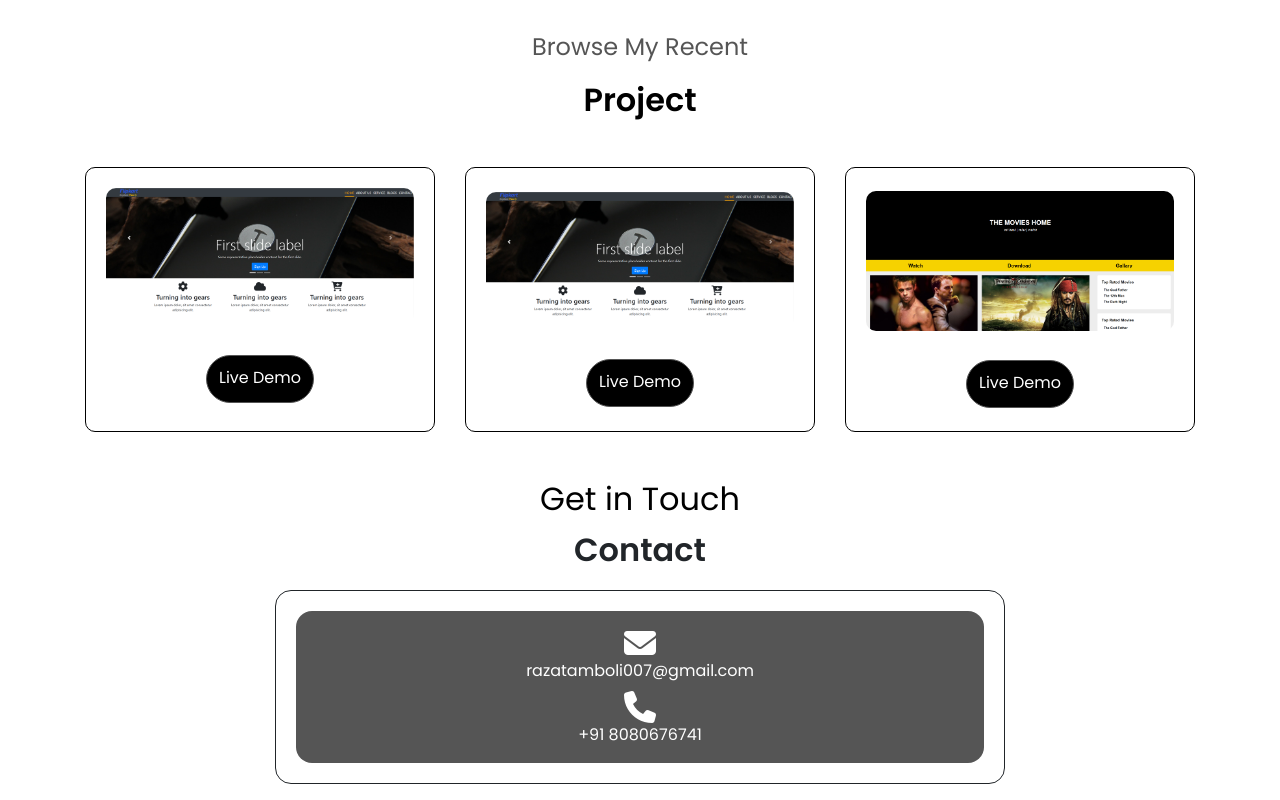
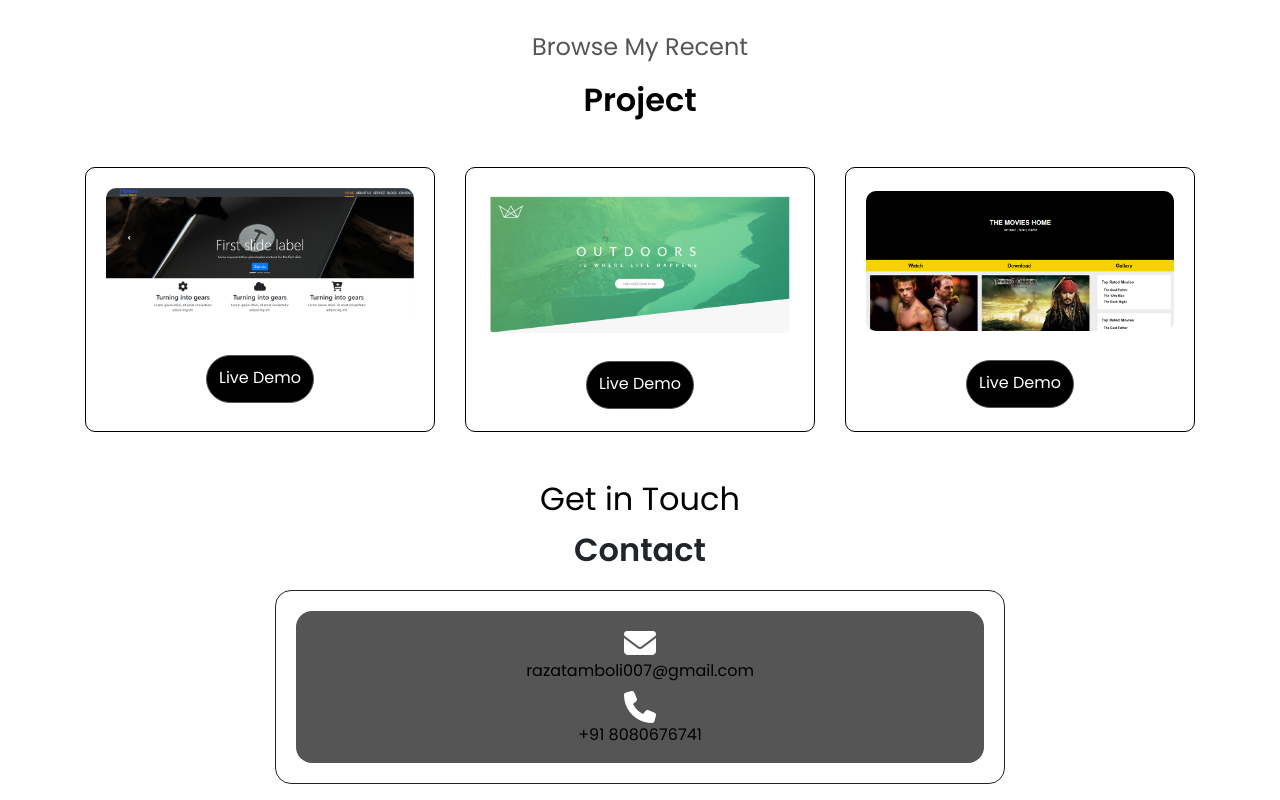
Before and after one commit to razatamboli/portfolio, an Angular app: page /projects in a window 1280 px wide. Shown: the part 2107-2907 px from the top of the page. Built offline with nearby package versions, Linux system fonts and the light colour scheme.

Commit message:
work on porfolio projects

```diff
--- a/src/app/shared/components/contact/contact.component.html
+++ b/src/app/shared/components/contact/contact.component.html
@@ -10,10 +10,10 @@
                 <div class="card-body">
                     <div class="d-flex justify-around align-items-center flex-column black-theme flex-wrap">
                         <i class="fa-solid fa-envelope fa-2x"></i>
-                        <a class="card2 email text-white" href="mailto:razatamboli007@gmail.com">razatamboli007@gmail.com</a>
+                        <a class="card2 email" href="mailto:razatamboli007@gmail.com">razatamboli007@gmail.com</a>
 
                         <i class="fa-solid fa-phone fa-2x"></i>
-                        <a class="card2 mobile text-white" href="tel:+918080676741">+91 8080676741</a>
+                        <a class="card2 mobile" href="tel:+918080676741">+91 8080676741</a>
                     </div>
                 </div>
             </div>
--- a/src/app/shared/components/projects/projects.component.html
+++ b/src/app/shared/components/projects/projects.component.html
@@ -30,7 +30,7 @@
             <div class="card project-card">
                 <div class="card-body text-center  d-flex justify-content-around flex-column">
                     <div class="img-container">
-                        <img class="project-img img-fluid" src="./assets/project-1.png" alt="project-1">
+                        <img class="project-img img-fluid" src="./assets/project-3.png" alt="project-2">
                         <div class="img-overlay">
                             <h2 class="img-info1 card2">Project Two</h2>
                             <p class="img-info1 small-info card1">Templete Based On Sass</p>
@@ -39,7 +39,7 @@
 
 
                     <div class="text-center">
-                        <a class="btn btn-outline-dark btn2 mt-4" href="">Live Demo</a>
+                        <a class="btn btn-outline-dark btn2 mt-4" href="https://sass-blond-three.vercel.app/">Live Demo</a>
                     </div>
                 </div>
             </div>
@@ -48,7 +48,7 @@
             <div class="card project-card">
                 <div class="card-body text-center  d-flex justify-content-around flex-column">
                     <div class="img-container">
-                        <img class="project-img" src="./assets/project-2.png" alt="project-1">
+                        <img class="project-img" src="./assets/project-2.png" alt="project-3">
                         <div class="img-overlay">
                             <h2 class="img-info1 card2">Project Three</h2>
                             <p class="img-info1 small-info card1">Templete Based On flex</p>
```
Also changed, not shown: src/assets/project-3.png (added).
